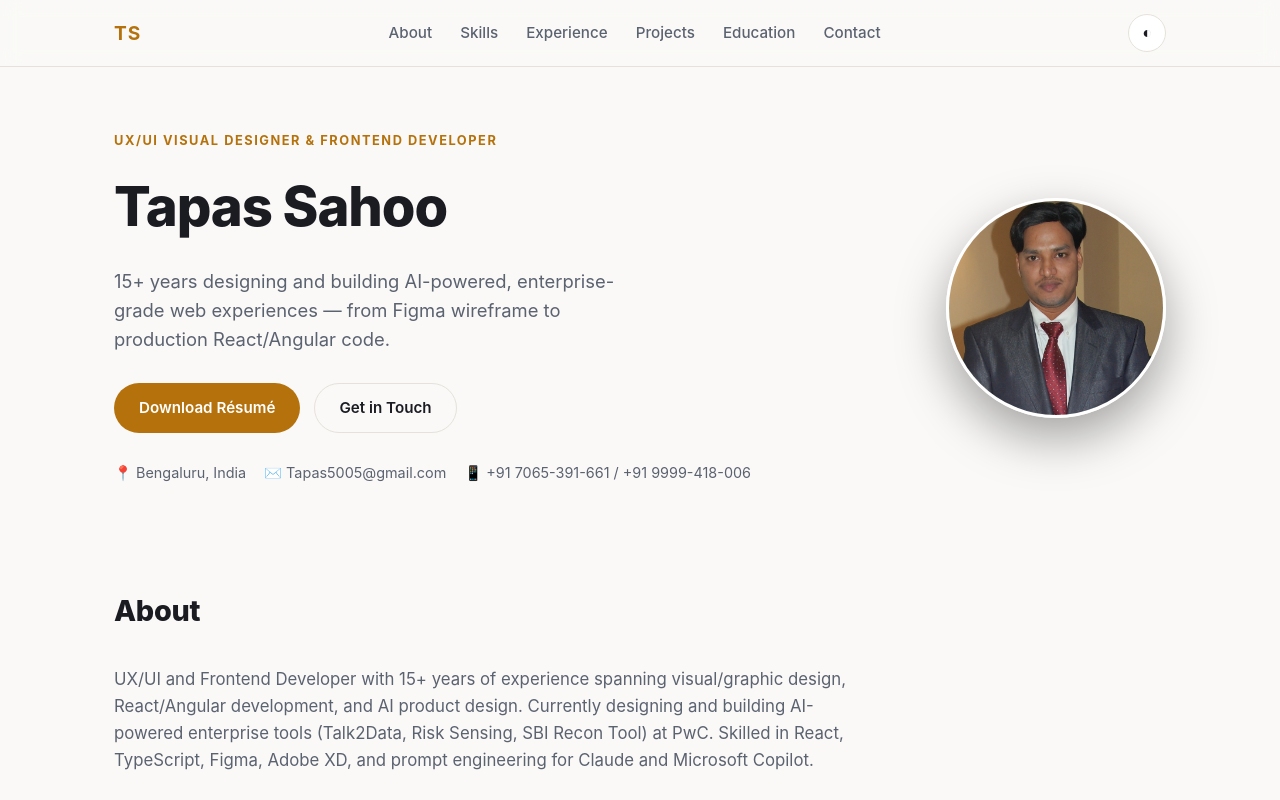
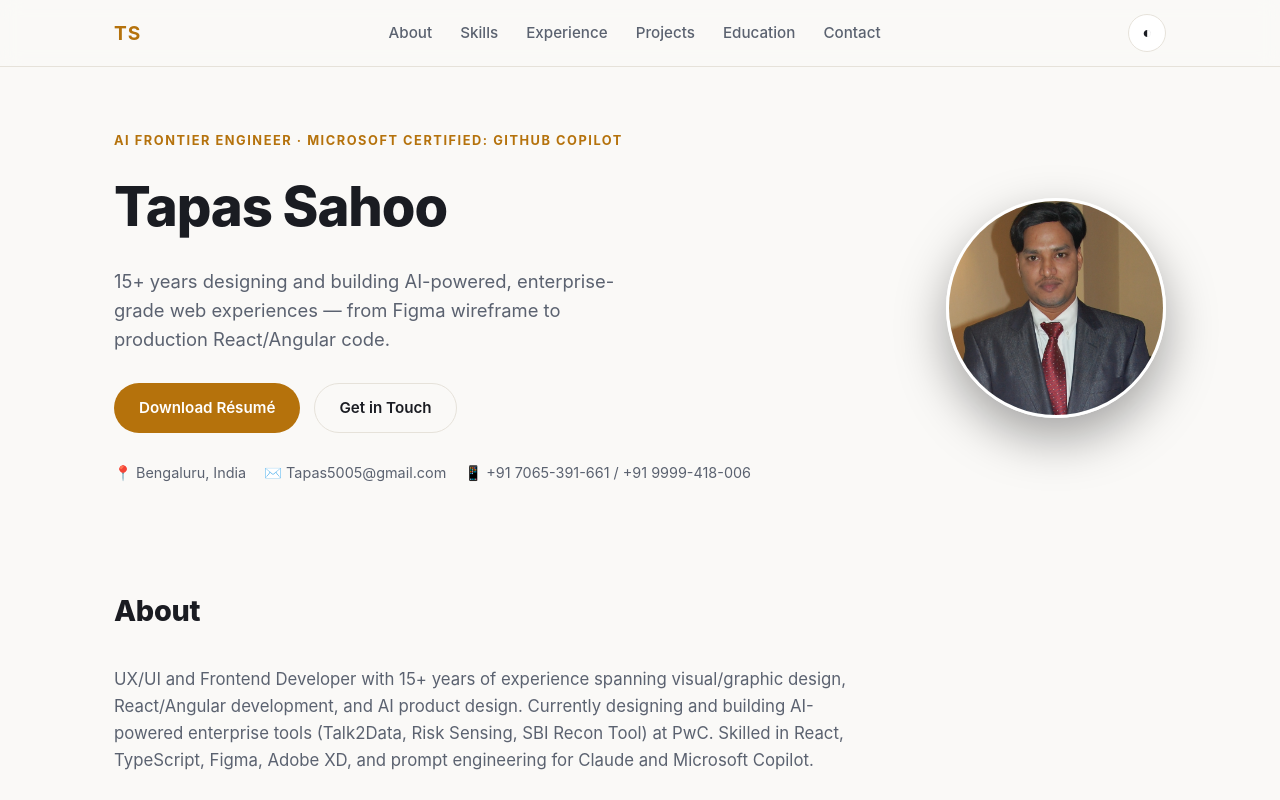
Before and after one commit to connectwithtapas/connectwithtapas.github.io, a plain HTML site: page index.html in a window 1280 px wide. Shown: the top 800 px of the page. Drawn offline with Linux system fonts and the light colour scheme.

Commit message:
Update hero heading to AI Frontier Engineer
Co-Authored-By: Claude Opus 5.5 <noreply@anthropic.com>

```diff
--- a/index.html
+++ b/index.html
@@ -31,7 +31,7 @@
 <header id="top" class="hero">
   <div class="hero-inner">
     <div class="hero-text">
-      <p class="eyebrow">UX/UI Visual Designer &amp; Frontend Developer</p>
+      <p class="eyebrow">AI Frontier Engineer · Microsoft Certified: GitHub Copilot</p>
       <h1>Tapas Sahoo</h1>
       <p class="tagline">15+ years designing and building AI-powered, enterprise-grade web experiences — from Figma wireframe to production React/Angular code.</p>
       <div class="hero-cta">
```
